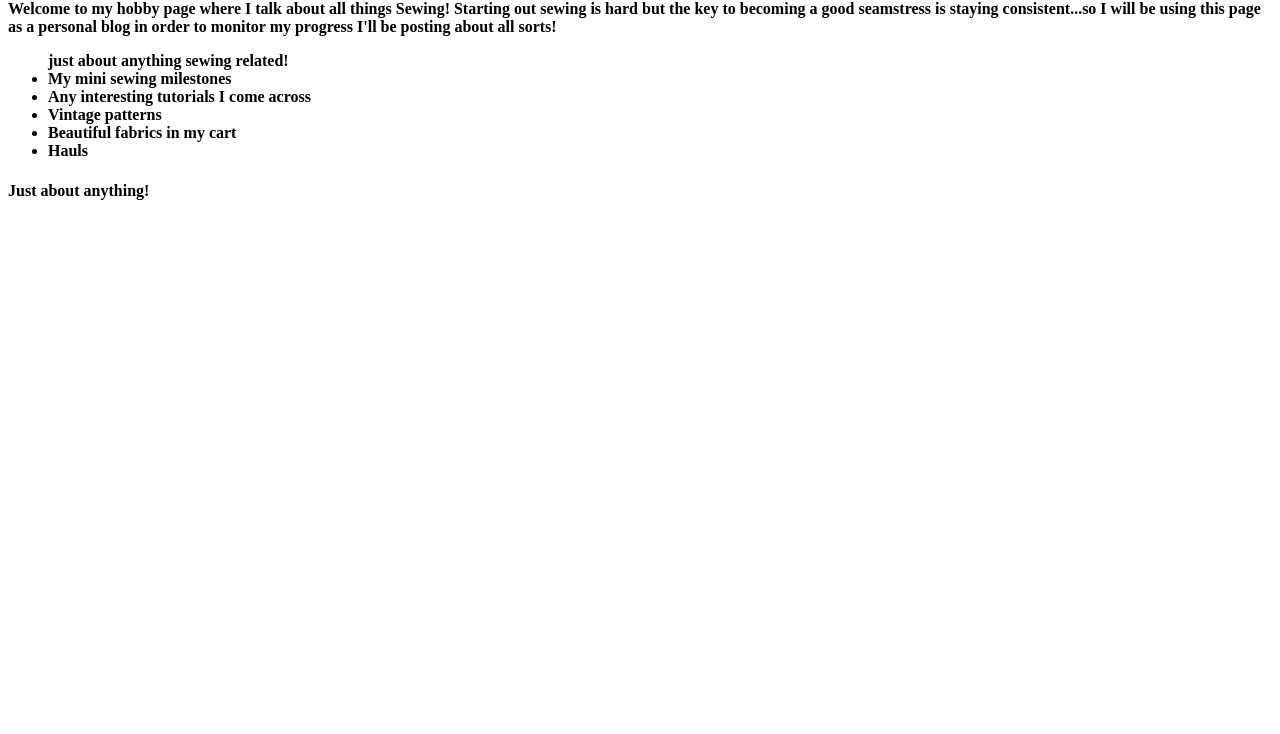
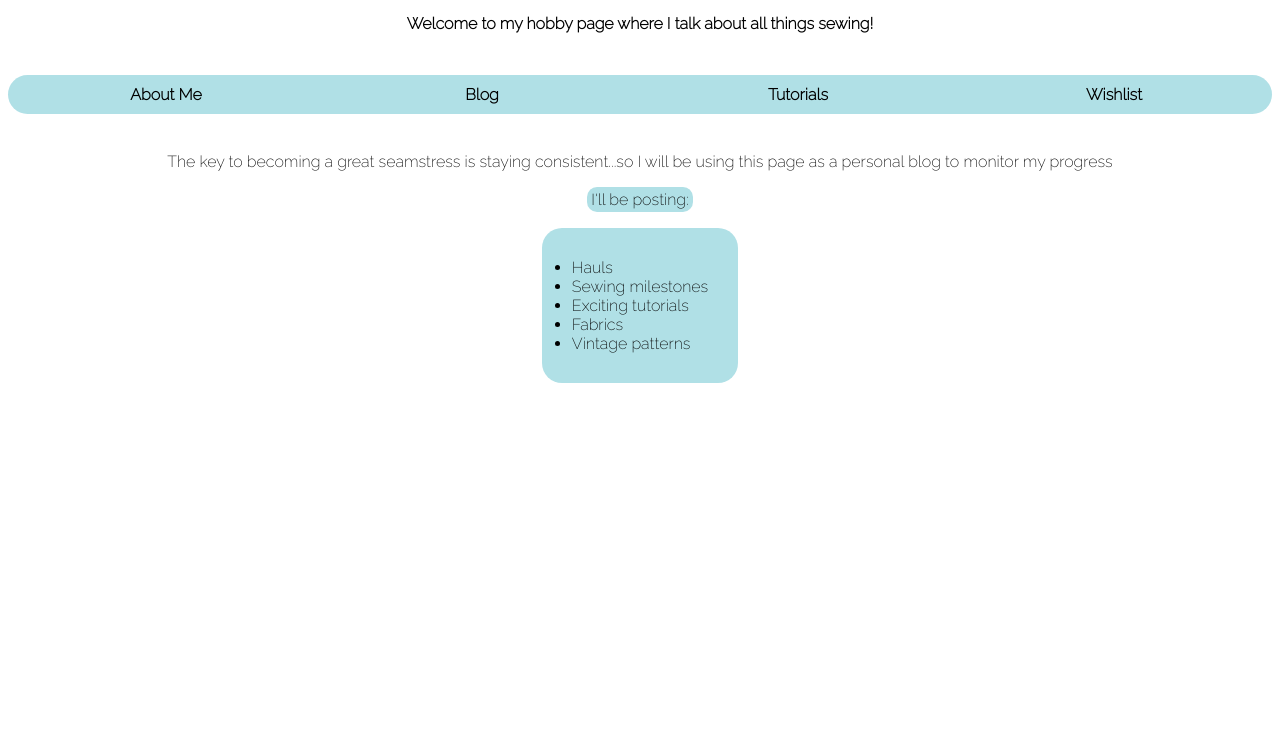
Before and after one commit to keswanimoe/Hobby-Page, a plain HTML site: page index.html in a window 1280 px wide. Shown: the part 66-800 px from the top of the page. Drawn offline with Linux system fonts and the light colour scheme; files that its build step writes are made by us from their sources.

Commit message:
First major update
Home page created, including css file

```diff
--- a/index.html
+++ b/index.html
@@ -1,18 +1,43 @@
+<!DOCTYPE html>
 <html>
+  <head>
+    <!--This is where all page's metadata would go-->
+    <title>Hobby Page</title>
+    <meta name="viewport" content="width=device-width, initial-scale=1" />
+    <link rel="stylesheet" href="src/styles.css" />
+    <link rel="preconnect" href="https://fonts.googleapis.com">
+    <link rel="preconnect" href="https://fonts.gstatic.com" crossorigin>
+    <link href="https://fonts.googleapis.com/css2?family=Raleway:wght@200&display=swap" rel="stylesheet">
+  </head>
+
   <body>
-    <h1>Sewing Sewing Sewing!</h1>
+    <h1>My Sewing Blog</h1>
     <h4>
-    Welcome to my hobby page where I talk about all things Sewing!
-    Starting out sewing is hard but the key to becoming a good seamstress is staying consistent...so I will be using this page as a personal blog in order to monitor my progress
-    I'll be posting about all sorts!
-    <ul>  just about anything sewing related!
-      <li>My mini sewing milestones</li>
-      <li>Any interesting tutorials I come across</li>
+		Welcome to my hobby page where I talk about all things sewing!</h4>
+
+    <div class="menuBar">
+    <h4 class="aboutBtn">About Me</h4>
+    <h4 class="blogBtn">Blog</h4>
+    <h4 class="tutBtn">Tutorials</h4>
+    <h4 class="wishlBtn">Wishlist</h4>
+    </div>
+
+    <p>The key to becoming a great seamstress is staying consistent...so I will be using this page as a personal blog to monitor my progress</p>
+
+    <div>
+		<div class="listHeader">
+		<a>I'll be posting:</a>
+    </div>
+    <ul>
+      <li>Hauls</li>
+			<li>Sewing milestones</li>
+      <li>Exciting tutorials</li>
+      <li>Fabrics</li>
       <li>Vintage patterns</li>
-      <li>Beautiful fabrics in my cart</li>
-      <li>Hauls</li>
     </ul>
-    <h4>Just about anything!</h4>
-    </h4>
+    </div>
+
+
+		<script src="src/index.js"></script>
   </body>
 </html>
--- /dev/null
+++ b/styles.css
@@ -0,0 +1,78 @@
+body {
+  text-align: center;
+  font-family: 'Raleway', sans-serif;
+}
+
+.listHeader {
+  background-color: powderblue;
+  background-position: center;
+  /* background-size: contain; */
+  width: 100px;
+  padding: 3px;
+  border-radius: 10px;
+  margin: auto;
+}
+
+ul {
+	display: inline-block;
+  text-align: left;
+  padding-left: 0;
+  background: powderblue;
+  border-radius: 20px;
+  padding: 30px;
+  }
+
+.menuBar {
+  /* display: inline-flex;  */
+  width: 100%;
+  display: inline-flex;
+  list-style-type: none;
+}
+
+.aboutBtn {
+  width: 25%;
+  background: powderblue;
+  text-align: center;
+  padding: 10px;
+  border-top-left-radius: 30px;
+  border-bottom-left-radius: 30px;
+}
+
+.aboutBtn:hover {
+  background: paleturquoise;
+}
+
+.blogBtn {
+  width: 25%;
+  background: powderblue;
+  text-align: center;
+  padding: 10px;
+}
+
+.blogBtn:hover {
+  background: paleturquoise;
+}
+
+.tutBtn {
+  width: 25%;
+  background: powderblue;
+  text-align: center;
+  padding: 10px;
+}
+
+.tutBtn:hover {
+  background: paleturquoise;
+}
+
+.wishlBtn {
+  width: 25%;
+  background: powderblue;
+  text-align: center;
+  padding: 10px;
+  border-top-right-radius: 30px;
+  border-bottom-right-radius: 30px;
+}
+
+.wishlBtn:hover {
+  background: paleturquoise;
+}
```
